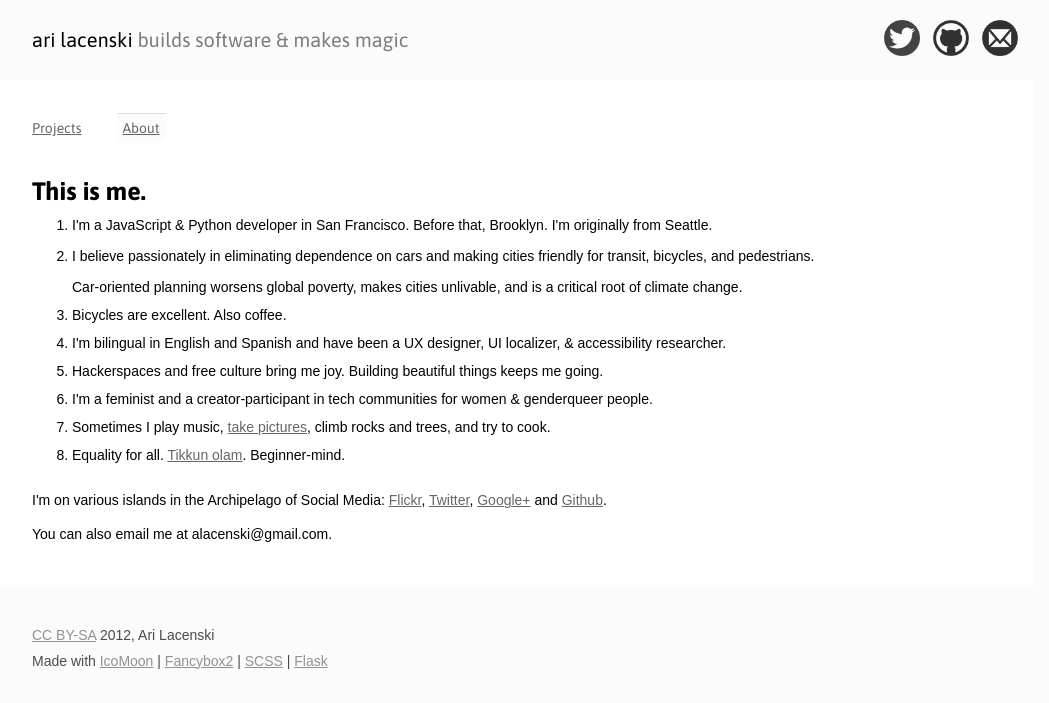
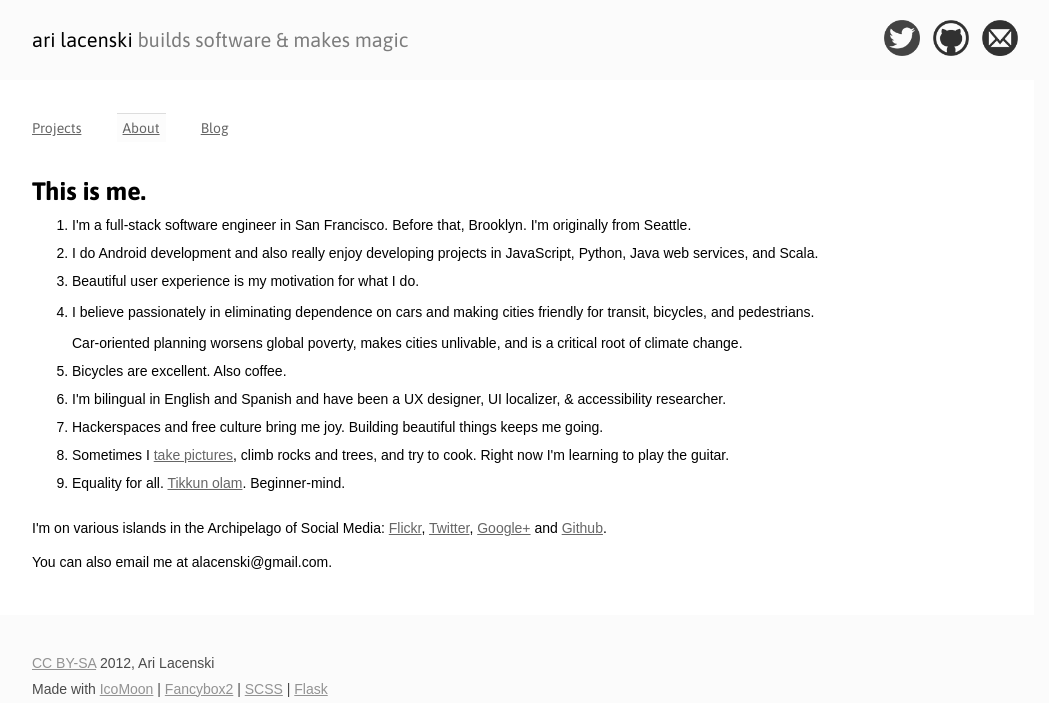
Before and after one commit to tensory/tensorylabs, a Flask app: page / in a window 1280 px wide. Shown: the top 703 px of the page, without its empty margins (128-1177 px from the left). Run offline with Flask 2, Linux system fonts and the light colour scheme; some web fonts are replaced.

Commit message:
Website updates re: job roles.

```diff
--- a/app/templates/about.html
+++ b/app/templates/about.html
@@ -3,13 +3,14 @@
 {% block content %}
 <h2>This is me.</h2>
 <ol>
-	<li>I'm a JavaScript &amp; Python developer in San Francisco. Before that, Brooklyn. I'm originally from Seattle.</li>
+	<li>I'm a full-stack software engineer in San Francisco. Before that, Brooklyn. I'm originally from Seattle.</li>
+	<li>I do Android development and also really enjoy developing projects in JavaScript, Python, Java web services, and Scala.</li>
+	<li>Beautiful user experience is my motivation for what I do.</li>
 	<li><p>I believe passionately in eliminating dependence on cars and making cities friendly for transit, bicycles, and pedestrians.</p><p>Car-oriented planning worsens global poverty, makes cities unlivable, and is a critical root of climate change.</p></li>
 	<li>Bicycles are excellent. Also coffee.</li>
 	<li>I'm bilingual in English and Spanish and have been a UX designer, UI localizer, &amp; accessibility researcher.</li>
 	<li>Hackerspaces and free culture bring me joy. Building beautiful things keeps me going.</li>
-	<li>I'm a feminist and a creator-participant in tech communities for women &amp; genderqueer people.</li>
-	<li>Sometimes I play music, <a href="http://www.flickr.com/photos/tensory" target="_blank">take pictures</a>, climb rocks and trees, and try to cook.</li>
+	<li>Sometimes I <a href="http://www.flickr.com/photos/tensory" target="_blank">take pictures</a>, climb rocks and trees, and try to cook. Right now I'm learning to play the guitar.</li>
 	<li>Equality for all. <a href="http://en.wikipedia.org/wiki/Tikkun_olam">Tikkun olam</a>. Beginner-mind.</li>
 </ol>
 <p>I'm on various islands in the Archipelago of Social Media: <a href="https://www.flickr.com/photos/tensory" target="_blank">Flickr</a>, <a href="https://www.twitter.com/tensory" target="_blank">Twitter</a>, <a href="https://plus.google.com/111820322244514033819/" target="_blank">Google+</a> and <a href="https://github.com/tensory/">Github</a>.</p><p>You can also email me at alacenski@gmail.com.</p>
--- a/app/templates/layout.html
+++ b/app/templates/layout.html
@@ -24,6 +24,7 @@
 		<ul id="nav">
 			<li><a href="/projects" {% if current == 'projects' %}class="current"{% endif %}>Projects</a></li>
 			<li><a href="/" {% if current == 'about' %}class="current"{% endif %}>About</a></li>
+			<li><a href="http://tensory.tumblr.com" target="_blank">Blog</a></li>
 		</ul>
 	</nav>
 	{% block content %}
```
